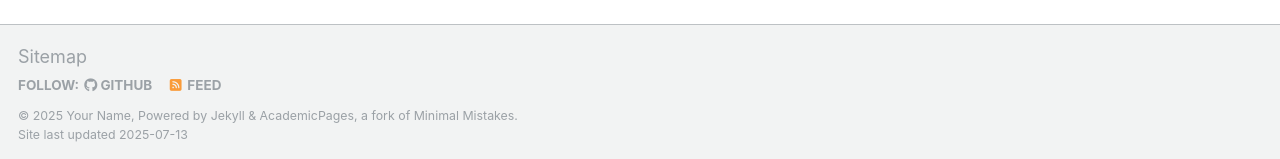
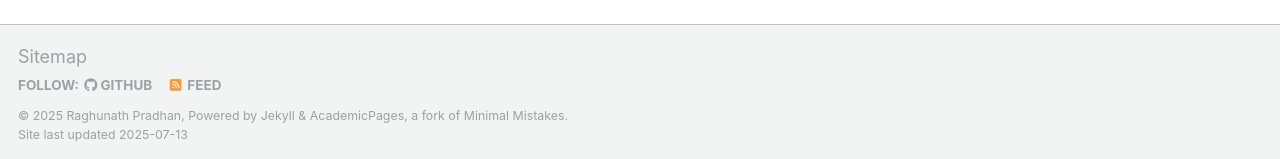
Before and after one commit to RAGHUMATAPITA/RAGHUMATAPITA.github.io, a Jekyll site: the page built from _pages/about.md, in a window 1280 px wide and 900 px high, scrolled down 2880 px. Shown: the part 738-897 px from the top of the window. Built offline with Jekyll 4.4.1, drawn with Linux system fonts in a browser that asks for light colours; some web fonts are replaced; a script that is not in the unit is left out.

Commit message:
Update _config.yml
test

```diff
--- a/_config.yml
+++ b/_config.yml
@@ -11,7 +11,7 @@ locale                   : "en-US"
 site_theme               : "default"
 title                    : "Your Name / Site Title"
 title_separator          : "-"
-name                     : &name "Your Name"
+name                     : &name "Raghunath Pradhan"
 description              : &description "personal description"
 url                      : https://academicpages.github.io # the base hostname & protocol for your site e.g. "https://[your GitHub username].github.io" or if you already have some other page hosted on Github then use "https://[your GitHub username].github.io/[Your Repo Name]"
 baseurl                  : "" # the subpath of your site, e.g. "/blog"
```
